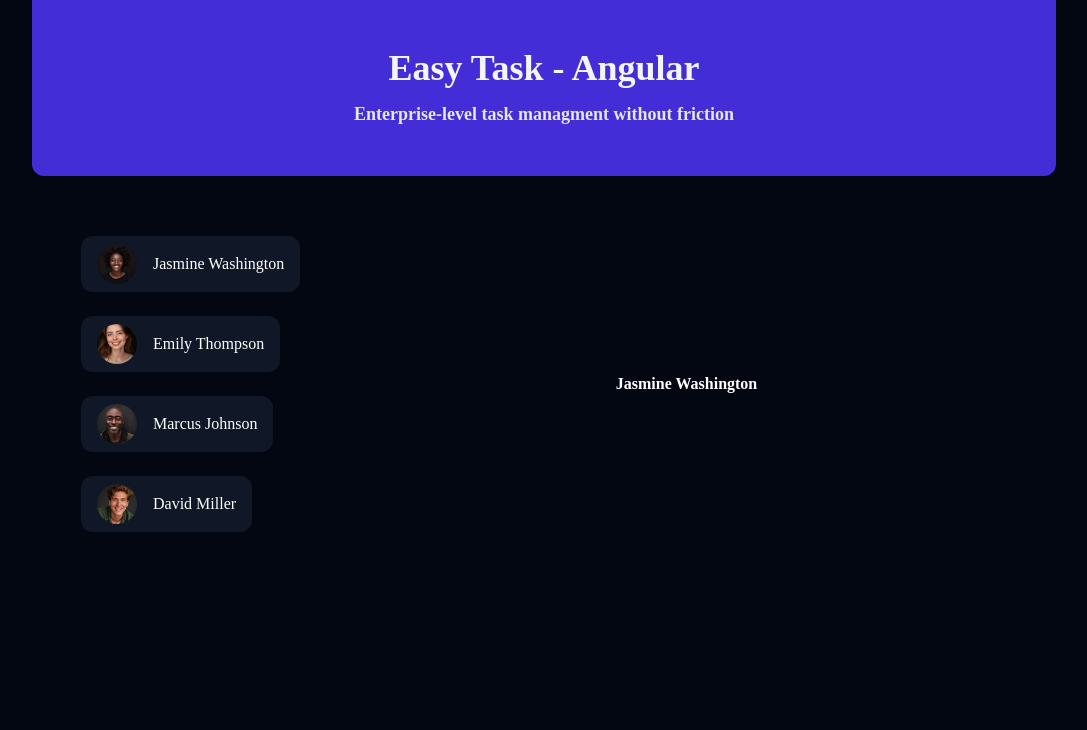
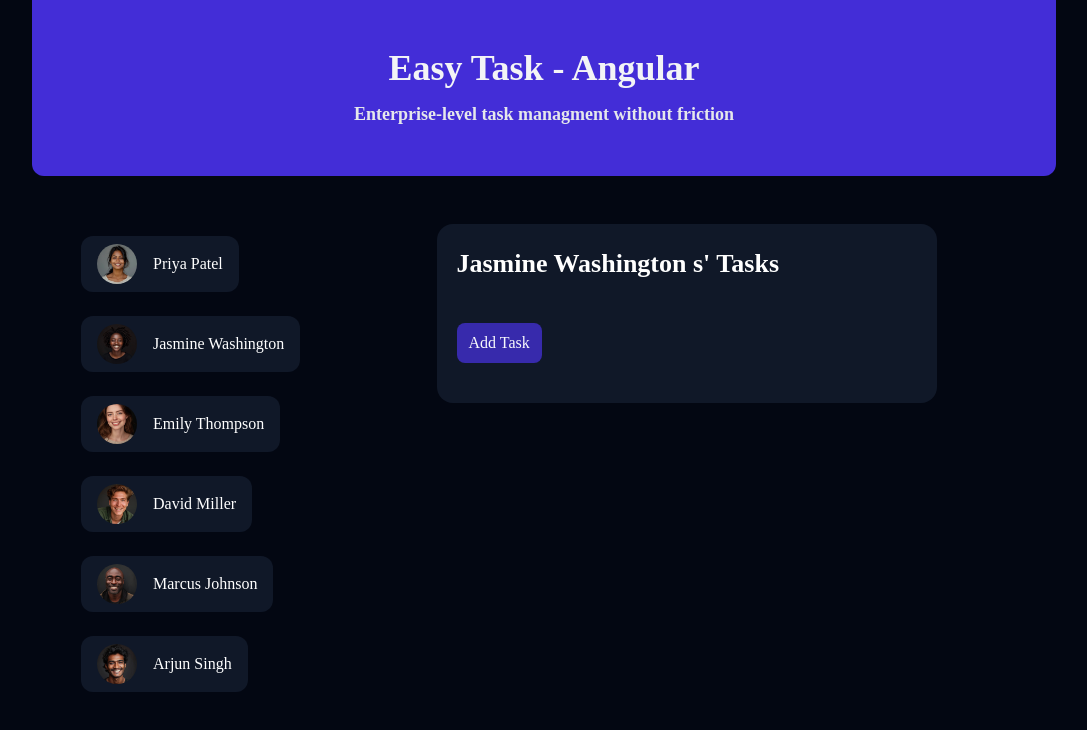
Before and after one commit to rhmti01/EasyTask-Angular, an Angular app: page / in a window 1280 px wide. Both pictures are taken after a click on the button "Jasmine Washington". Shown: the top 730 px of the page, without its empty margins (96-1183 px from the left). Built offline with nearby package versions, Linux system fonts and the light colour scheme.

Commit message:
add tasks for each users

```diff
--- a/src/app/app.component.html
+++ b/src/app/app.component.html
@@ -1,40 +1,22 @@
 <div class=" font-outfit w-full h-screen flex items-center justify-start flex-col bg-gray-950 ">
   <app-header />
-  <main class=" mx-auto w-[950px]  flex items-center justify-between mt-12   ">
+  <main class=" mx-auto w-[950px]  flex items-start justify-between mt-12   ">
     <ul>
+      @for (user of users; track user.id) {
       <li>
         <app-user
           (select)="onSelectUser($event)"
-          [id]="users[0].id"
-            [avatar]="users[0].avatar"
-            [name]="users[0].name"
+            [user]="user"
             />
       </li>
-      <li>
-        <app-user
-          (select)="onSelectUser($event)"
-          [id]="users[1].id"
-            [avatar]="users[1].avatar"
-            [name]="users[1].name"
-           />
-      </li>
-      <li>
-        <app-user
-          (select)="onSelectUser($event)"
-          [id]="users[2].id"
-          [avatar]="users[2].avatar"
-            [name]="users[2].name"
-          />
-      </li>
-      <li>
-        <app-user
-          (select)="onSelectUser($event)"
-          [id]="users[3].id"
-          [avatar]="users[3].avatar"
-            [name]="users[3].name"
-           />
-      </li>
+      }
     </ul>
-    <app-tasks  [name]="selectedUser.name" class=" basis-[70%] flex items-center justify-center " />
+
+    @if (selectedUser) {
+      <app-tasks  [userId]="selectedUser.id" [name]="selectedUser.name" class=" basis-[70%] flex items-start justify-center " />
+    } @else {
+      <h2 class=" text-white font-semibold mx-auto mt-56 text-xl  " >Select A User To  See Their Tasks!</h2>
+    }
+
   </main>
 </div>
--- a/src/app/app.component.ts
+++ b/src/app/app.component.ts
@@ -13,7 +13,7 @@ import { TasksComponent } from './tasks/tasks.component';
 })
 export class AppComponent {
   users = DUMMY_USERS;
-  selectedUserID = 'u1'
+  selectedUserID? : string
 
   get selectedUser ()  {
     return  this.users.find((user)=>user.id === this.selectedUserID)!
--- a/src/app/dummy-users.ts
+++ b/src/app/dummy-users.ts
@@ -1,19 +1,20 @@
 export const DUMMY_USERS = [
   {
     id: 'u1',
+    name: 'Priya Patel',
+    avatar: 'user-5.jpg',
+  },
+  {
+    id: 'u2',
     name: 'Jasmine Washington',
     avatar: 'user-1.jpg',
   },
   {
-    id: 'u2',
+    id: 'u3',
     name: 'Emily Thompson',
     avatar: 'user-2.jpg',
   },
-  {
-    id: 'u3',
-    name: 'Marcus Johnson',
-    avatar: 'user-3.jpg',
-  },
+
   {
     id: 'u4',
     name: 'David Miller',
@@ -21,9 +22,10 @@ export const DUMMY_USERS = [
   },
   {
     id: 'u5',
-    name: 'Priya Patel',
-    avatar: 'user-5.jpg',
+    name: 'Marcus Johnson',
+    avatar: 'user-3.jpg',
   },
+
   {
     id: 'u6',
     name: 'Arjun Singh',
--- /dev/null
+++ b/src/app/tasks/task/task.component.html
@@ -0,0 +1,8 @@
+<article class=" bg-slate-800 rounded-2xl px-5 py-4 ">
+  <h2 class=" text-white  font-semibold text-lg mt-1 ">{{task.title}}</h2>
+  <p class=" my-4 text-[13.5px]  font-medium text-gray-400 ">{{task.dueDate}}</p>
+  <p class=" w-full text-base mt-2 font-medium  break-words text-wrap text-gray-200  ">{{task.summary}}</p>
+    <div class=" flex w-full justify-end " >
+        <button class=" px-2 py-1.5  cursor-pointer font-medium text-[13px] text-white bg-gray-700 rounded-lg mt-3 " >Complete</button>
+    </div>
+</article>
--- /dev/null
+++ b/src/app/tasks/task/task.component.ts
@@ -0,0 +1,19 @@
+import { Component, Input } from '@angular/core';
+
+interface Task{
+  id : string ,
+  userId : string ,
+  title : string ,
+  summary : string ,
+  dueDate : string ,
+}
+
+
+@Component({
+  selector: 'app-task',
+  imports: [],
+  templateUrl: './task.component.html',
+})
+export class TaskComponent {
+  @Input( {required:true} ) task! : Task
+}
--- a/src/app/tasks/tasks.component.html
+++ b/src/app/tasks/tasks.component.html
@@ -1,3 +1,19 @@
-<div class=" text-white  ">
-  <h1 class=" font-bold ">{{name}}</h1>
-</div>
+<section class=" bg-gray-900 p-5 rounded-2xl w-[500px] ">
+  <header>
+    <h2 class=" text-white font-bold text-[26px] ">{{name}} s' Tasks </h2>
+    <menu>
+      <button class="  text-md cursor-pointer mt-10  font-medium px-3 py-2 rounded-lg text-slate-50 bg-indigo-800 ">Add
+        Task</button>
+    </menu>
+  </header>
+
+  <ul class=" mt-5 ">
+    @for (task of selectedUserTasks; track task.id) {
+    <li>
+      <app-task  [task]="task" />
+    </li>
+    }
+
+  </ul>
+
+</section>
--- a/src/app/tasks/tasks.component.ts
+++ b/src/app/tasks/tasks.component.ts
@@ -1,10 +1,44 @@
 import { Component, Input } from '@angular/core';
+import { TaskComponent } from './task/task.component';
+import { identity } from 'rxjs';
 
 @Component({
   selector: 'app-tasks',
-  imports: [],
+  imports: [TaskComponent],
   templateUrl: './tasks.component.html',
 })
 export class TasksComponent {
-  @Input({ required: true }) name!: string;
+  @Input({ required: true }) userId!: string;
+  @Input({ required: true }) name: string | undefined;
+  tasks = [
+    {
+      id: 't1',
+      userId: 'u1',
+      title: 'Master Angular',
+      summary:
+        'Learn all the basic and advanced features of Angular & how to apply them.',
+      dueDate: '2025-12-31',
+    },
+    {
+      id: 't2',
+      userId: 'u3',
+      title: 'Build first prototype',
+      summary: 'Build a first prototype of the online shop website',
+      dueDate: '2024-05-31',
+    },
+    {
+      id: 't3',
+      userId: 'u3',
+      title: 'Prepare issue template',
+      summary:
+        'Prepare and describe an issue template which will help with project management',
+      dueDate: '2024-06-15',
+    },
+  ]
+
+get selectedUserTasks(){
+  return this.tasks.filter((task)=> task.userId=== this.userId )
 }
+
+
+}
--- a/src/app/user/user.component.html
+++ b/src/app/user/user.component.html
@@ -1,8 +1,8 @@
 <div class=" flex justify-start items-start w-full p-3 ">
   <button (click)="onSelectUser()" class=" flex justify-center items-center bg-gray-900 hover:bg-gray-800 duration-300 gap-x-4 py-2 px-4 rounded-xl cursor-pointer ">
-    <img class=" w-10 rounded-4xl " src="{{imagePath}}" alt="{{name}}">
+    <img class=" w-10 rounded-4xl " src="{{imagePath}}" alt="{{user.name}}">
     <p class=" text-white font-medium ">
-      {{name}}
+      {{user.name}}
     </p>
   </button>
 </div>
--- a/src/app/user/user.component.ts
+++ b/src/app/user/user.component.ts
@@ -1,4 +1,17 @@
 import { Component, Output, Input, EventEmitter, input } from '@angular/core';
+
+// type user = {
+//   id : string ,
+//   name : string
+//   avatar : string ,
+// }
+
+interface user {
+  id : string ,
+  name : string
+  avatar : string ,
+}
+
 
 @Component({
   selector: 'app-user',
@@ -6,15 +19,13 @@ import { Component, Output, Input, EventEmitter, input } from '@angular/core';
   templateUrl: './user.component.html',
 })
 export class UserComponent {
-  @Input({ required: true }) id!: string;
-  @Input({ required: true }) avatar!: string;
-  @Input({ required: true }) name!: string;
+  @Input( { required : true } ) user! : user ;
   @Output() select = new EventEmitter();
 
   get imagePath(): string {
-    return 'assets/users/' + this.avatar;
+    return 'assets/users/' + this.user.avatar;
   }
   onSelectUser() {
-    this.select.emit(this.id);
+    this.select.emit(this.user.id);
   }
 }
```
